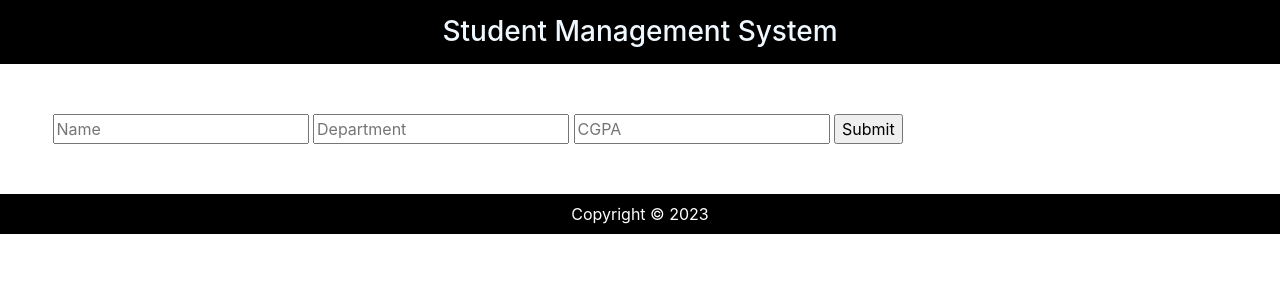
After one commit to ashikurrahmanbd/codeigniter-crud, a CodeIgniter app: page /cicrud/index.php/insert-new-form in a window 1280 px wide. The commit adds this page. Shown: the top 300 px of the page. Run offline with CodeIgniter, Linux system fonts and the light colour scheme.

Commit message:
Insert code has been added

```diff
--- a/application/config/routes.php
+++ b/application/config/routes.php
@@ -56,3 +56,5 @@ $route['translate_uri_dashes'] = FALSE;
 
 //All routes
 $route['home'] = 'HomeController';
+$route['insert-new-form'] = 'HomeController/insert_new_form';
+$route['insert-new'] = 'HomeController/insert_new';
--- a/application/controllers/HomeController.php
+++ b/application/controllers/HomeController.php
@@ -13,4 +13,24 @@ class HomeController extends CI_Controller {
 
 		$this->load->view('home', $data);
 	}
+
+	public function insert_new_form(){
+		$this->load->view('insert_new_form');
+	}
+
+	public function insert_new(){
+		$this->load->model('student_model');
+
+		if($this->input->post('insert')){
+			$name = $this->input->post('name');
+			$dept = $this->input->post('department');
+			$cgpa = $this->input->post('cgpa');
+
+			$this->student_model->saverecords($name, $dept, $cgpa);
+			echo "Data has been saved successfully";
+		}
+
+
+
+	}
 }
--- a/application/models/Student_model.php
+++ b/application/models/Student_model.php
@@ -7,6 +7,11 @@ class Student_model extends CI_Model {
         return $all_students->result();
     }
 
+    public function saverecords($name, $department, $cgpa){
+        $query = "insert into students values ('', '$name', '$department', '$cgpa')";
+        $this->db->query($query);
+    }
+
 }
 
 
--- a/application/views/home.php
+++ b/application/views/home.php
@@ -20,7 +20,9 @@
     </header>
     <div class="site-content">
         <div class="site-container">
-            <h3>All Student List</h3>
+
+            <h3 class="home-page-title">All Student List</h3>
+            <a href="<?php echo base_url().'index.php' ?>/insert-new-form">Insert New Student</a>
 
             <table class="table table-dark student-table">
                 <thead>
--- /dev/null
+++ b/application/views/insert_new_form.php
@@ -0,0 +1,38 @@
+<!DOCTYPE html>
+<html lang="en">
+<head>
+    <meta charset="UTF-8">
+    <meta http-equiv="X-UA-Compatible" content="IE=edge">
+    <meta name="viewport" content="width=device-width, initial-scale=1.0">
+
+    <!-- link all css -->
+    <link rel="stylesheet" href="https://cdn.jsdelivr.net/npm/bootstrap@4.1.3/dist/css/bootstrap.min.css" integrity="sha384-MCw98/SFnGE8fJT3GXwEOngsV7Zt27NXFoaoApmYm81iuXoPkFOJwJ8ERdknLPMO" crossorigin="anonymous">
+    <link rel="stylesheet" href="<?php echo  base_url(); ?>/assets/css/custom.css">
+
+    <title>This is Home Page</title>
+</head>
+<body>
+
+    <header class="header">
+        <div class="site-container">
+            <h3>Student Management System</h3>
+        </div>
+    </header>
+    <div class="site-content">
+        <div class="site-container">
+            <form action="<?php echo base_url() ?>index.php/insert-new" method="post" class="insert-form">
+                <input type="text" name="name" placeholder="Name">
+                <input type="text" name="department" placeholder="Department">
+                <input type="text" name="cgpa" placeholder="CGPA">
+                <input type="submit" name="insert">
+            </form>
+        </div>
+    </div>
+    <footer class="footer">
+        <div class="site-container">
+            <p>Copyright &copy; 2023</p>
+        </div>
+
+    </footer>
+</body>
+</html>
--- a/assets/css/custom.css
+++ b/assets/css/custom.css
@@ -28,3 +28,10 @@ body, h1, h2, h3, h4, h5, h6{
 .student-table{
     margin-top:15px;
 }
+h3.home-page-title{
+    margin-top: 15px;
+}
+
+.insert-form{
+    padding:50px 0;
+}
```
